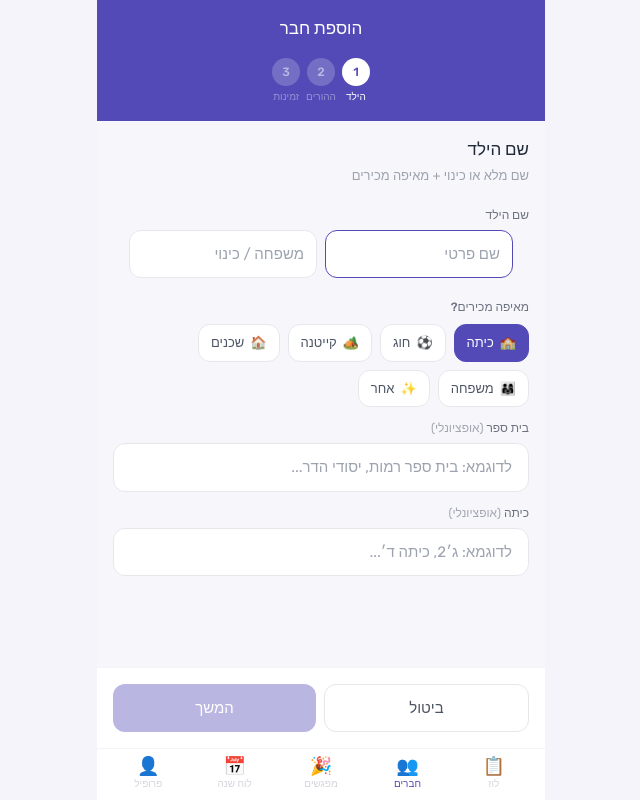
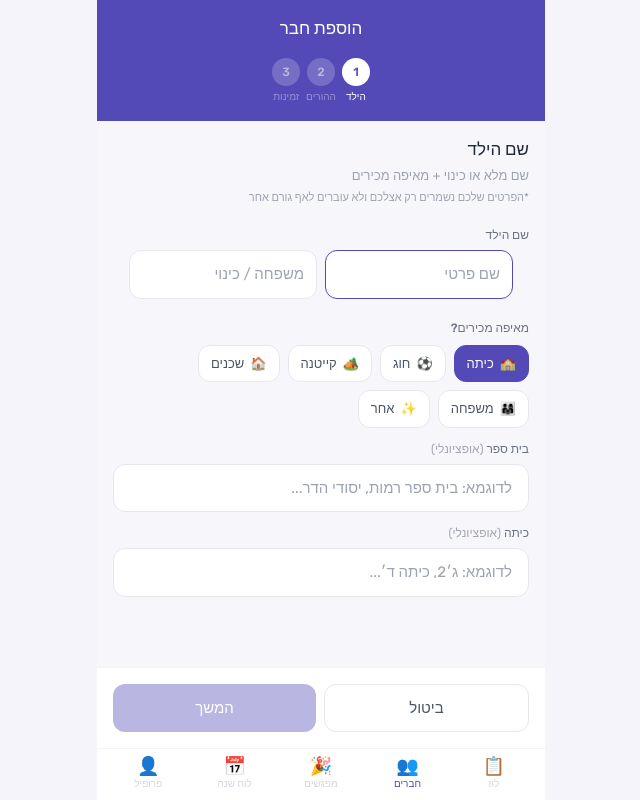
Before and after one commit to madeinphk-alt/kidimeet, a Next.js app: page /friends/add in a window 1280 px wide. Shown: the whole page, without its empty margins (319-959 px from the left). Built offline with nearby package versions, Linux system fonts and the light colour scheme.

Commit message:
Add privacy note in add friend form step 0

```diff
--- a/src/app/friends/add/page.tsx
+++ b/src/app/friends/add/page.tsx
@@ -215,7 +215,8 @@ function AddFriendForm() {
         {step === 0 && (
           <div>
             <h2 className="text-[17px] font-medium text-gray-800 mb-1">שם הילד</h2>
-            <p className="text-[13px] text-gray-400 mb-5">שם מלא או כינוי + מאיפה מכירים</p>
+            <p className="text-[13px] text-gray-400 mb-1">שם מלא או כינוי + מאיפה מכירים</p>
+            <p className="text-[11px] text-gray-400 mb-5">*הפרטים שלכם נשמרים רק אצלכם ולא עוברים לאף גורם אחר</p>
 
             <label className="block text-[12px] font-medium text-gray-500 mb-1.5">שם הילד</label>
             <div className="flex gap-2 mb-5 w-full max-w-sm mx-auto">
```
